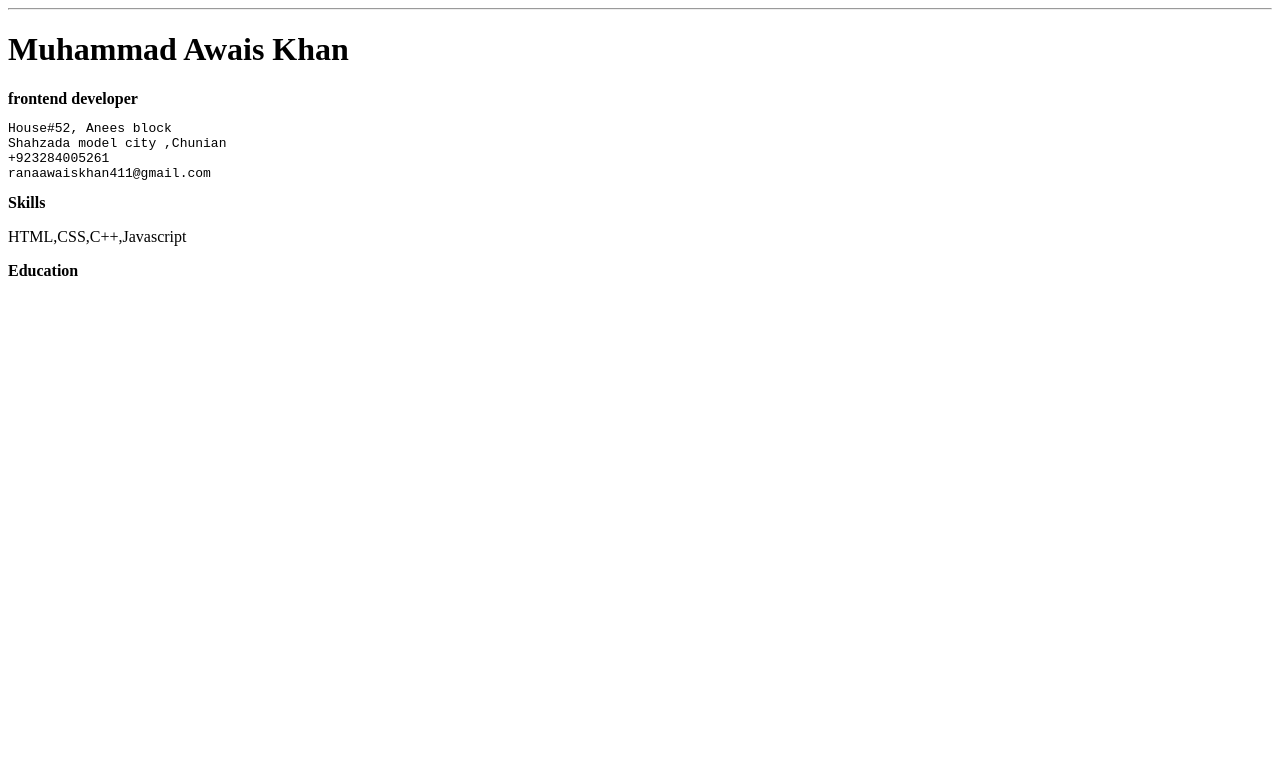
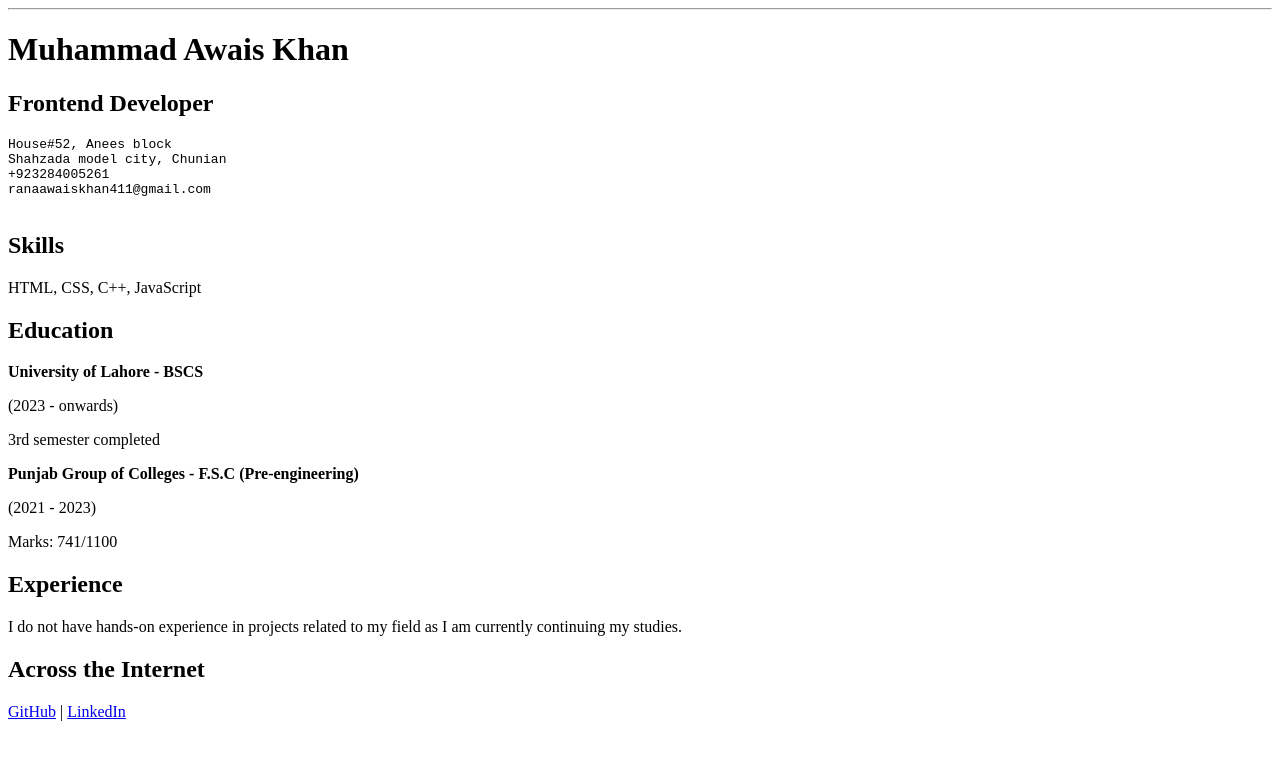
Before and after one commit to Rana-Awais-khan/roadmap.sh-projects, a plain HTML site: page frontend/singlepagecv/cv.html in a window 1280 px wide. Drawn offline with Linux system fonts and the light colour scheme.

Commit message:
new commit

```diff
--- a/frontend/singlepagecv/cv.html
+++ b/frontend/singlepagecv/cv.html
@@ -1,25 +1,50 @@
 <!DOCTYPE html>
 <html lang="en">
   <head>
-    <meta charset="UTF-8">
-    <meta name="viewport" content="width=device-width, initial-scale=1.0">
-    <title>Document</title>
+    <meta charset="UTF-8" />
+    <meta name="viewport" content="width=device-width, initial-scale=1.0" />
+    <title>Muhammad Awais Khan - CV</title>
   </head>
+  <body>
     <header>
-    <hr>
+      <hr />
       <h1>Muhammad Awais Khan</h1>
-    <b>frontend developer</b>
+      <h2>Frontend Developer</h2>
       <pre>
 House#52, Anees block
-Shahzada model city ,Chunian
+Shahzada model city, Chunian
 +923284005261
 ranaawaiskhan411@gmail.com
       </pre>
     </header>
-<body>
-<b>Skills</b>
-<p>HTML,CSS,C++,Javascript</p>
-<b>Education</b>
-<P></P>
+
+    <section>
+      <h2>Skills</h2>
+      <p>HTML, CSS, C++, JavaScript</p>
+    </section>
+
+    <section>
+      <h2>Education</h2>
+      <b>University of Lahore - BSCS</b>
+      <p>(2023 - onwards)</p>
+      <p>3rd semester completed</p>
+
+      <b>Punjab Group of Colleges - F.S.C (Pre-engineering)</b>
+      <p>(2021 - 2023)</p>
+      <p>Marks: 741/1100</p>
+    </section>
+
+    <section>
+      <h2>Experience</h2>
+      <p>
+        I do not have hands-on experience in projects related to my field as I am currently continuing my studies.
+      </p>
+    </section>
+
+    <footer>
+      <h2>Across the Internet</h2>
+      <a href="https://github.com/Rana-Awais-khan" target="_blank" rel="noopener noreferrer">GitHub</a> |
+      <a href="https://www.linkedin.com/in/muhammad-awais-khan-5b0b25210/" target="_blank" rel="noopener noreferrer">LinkedIn</a>
+    </footer>
   </body>
 </html>
```
Lines whose indentation alone changed are shown as unchanged.
